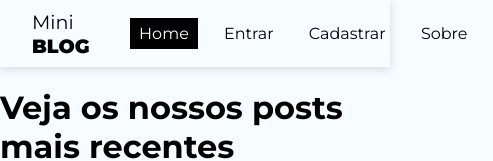
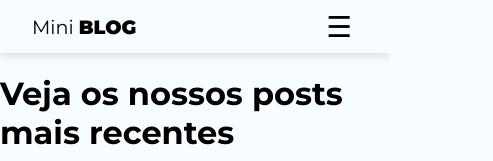
Before and after one commit to gabrielcavalcantedossantos1/mini-blog, a React (Vite) app: page / in a window 390 px wide. Shown: the top 161 px of the page, 493 px wide, since content can reach past the window. Built offline with nearby package versions, Linux system fonts and the light colour scheme; no server answers; the database is empty.

Commit message:
responsividade da navbar

```diff
--- a/src/components/NavBar.jsx
+++ b/src/components/NavBar.jsx
@@ -1,52 +1,80 @@
 // css
 import styles from "./NavBar.module.css"
+
+// react
+import { useState } from "react"
 
 // authentication
 import { useAuthentication } from "../hooks/useAuthentication"
 
-//context
-import { useAuthValue} from "../context/AuthContext"
+// context
+import { useAuthValue } from "../context/AuthContext"
 
-// importações
+// react-router
 import { NavLink } from "react-router-dom"
 
 const NavBar = () => {
   const { user } = useAuthValue()
   const { logout } = useAuthentication()
+  const [menuOpen, setMenuOpen] = useState(false)
 
   return (
     <nav className={styles.navbar}>
-        <NavLink to='/' className={styles.brand}>
+      <NavLink to="/" className={styles.brand}>
         Mini <span>Blog</span>
       </NavLink>
-        <ul className={styles.links_list}>
+
+      <button
+        className={styles.menu_btn}
+        onClick={() => setMenuOpen(!menuOpen)}
+        aria-label="Abrir menu"
+        aria-expanded={menuOpen}
+        >
+            {menuOpen ? "✕" : "☰"}
+        </button>
+
+
+      <ul className={`${styles.links_list} ${menuOpen ? styles.open : ""}`}>
         <li>
-                <NavLink to='/' className={({isActive}) => (isActive ? styles.active : '')}>Home</NavLink>
+          <NavLink to="/" className={({ isActive }) => isActive ? styles.active : ""}>
+            Home
+          </NavLink>
         </li>
+
         {!user ? (
           <>
             <li>
-                <NavLink to='/login' className={({isActive}) => (isActive ? styles.active : '')}>Entrar</NavLink>
+              <NavLink to="/login" className={({ isActive }) => isActive ? styles.active : ""}>
+                Entrar
+              </NavLink>
             </li>
             <li>
-                <NavLink to='/registro' className={({isActive}) => (isActive ? styles.active : '')}>Cadastrar</NavLink>
+              <NavLink to="/registro" className={({ isActive }) => isActive ? styles.active : ""}>
+                Cadastrar
+              </NavLink>
             </li>
           </>
-            ):(
+        ) : (
           <>
             <li>
-                <NavLink to='/posts/create' className={({isActive}) => (isActive ? styles.active : '')}>Novo Post</NavLink>
+              <NavLink to="/posts/create" className={({ isActive }) => isActive ? styles.active : ""}>
+                Novo Post
+              </NavLink>
             </li>
             <li>
-                <NavLink to='/dashboard' className={({isActive}) => (isActive ? styles.active : '')}>Dashboard</NavLink>
+              <NavLink to="/dashboard" className={({ isActive }) => isActive ? styles.active : ""}>
+                Dashboard
+              </NavLink>
             </li>
           </>
-
         )}
 
         <li>
-                <NavLink to='/about' className={({isActive}) => (isActive ? styles.active : '')}>Sobre</NavLink>
+          <NavLink to="/about" className={({ isActive }) => isActive ? styles.active : ""}>
+            Sobre
+          </NavLink>
         </li>
+
         {user && (
           <li>
             <button onClick={logout}>Sair</button>
--- a/src/components/NavBar.module.css
+++ b/src/components/NavBar.module.css
@@ -4,8 +4,10 @@
     justify-content: space-between;
     align-items: center;
     padding: .5em 2em;
+    position: relative;
 }
 
+/* Logo */
 .brand{
     font-size: 1.2em;
 }
@@ -15,6 +17,7 @@
     text-transform: uppercase;
 }
 
+/* Lista de links */
 .links_list{
     display: flex;
     list-style: none;
@@ -28,7 +31,52 @@
     padding: .4em .6em;
 }
 
+/* Link ativo */
 .active{
     background-color: #000;
     color: #fff;
 }
+
+/* Botão hamburguer */
+.menu_btn{
+    display: none;
+    font-size: 1.8em;
+    background: none;
+    border: none;
+    cursor: pointer;
+}
+
+/* 🔥 RESPONSIVIDADE */
+@media (max-width: 768px){
+
+    .menu_btn{
+        display: block;
+    }
+
+    .links_list{
+        position: absolute;
+        top: 60px;
+        right: 0;
+        width: 100%;
+        background-color: #fff;
+        flex-direction: column;
+        align-items: center;
+        padding: 1em 0;
+
+        /* animação */
+        transform: translateY(-20px);
+        opacity: 0;
+        pointer-events: none;
+        transition: all .3s ease;
+    }
+
+    .links_list li{
+        margin: 1em 0;
+    }
+
+    .links_list.open{
+        transform: translateY(0);
+        opacity: 1;
+        pointer-events: auto;
+    }
+}
```
Lines whose indentation alone changed are shown as unchanged.
